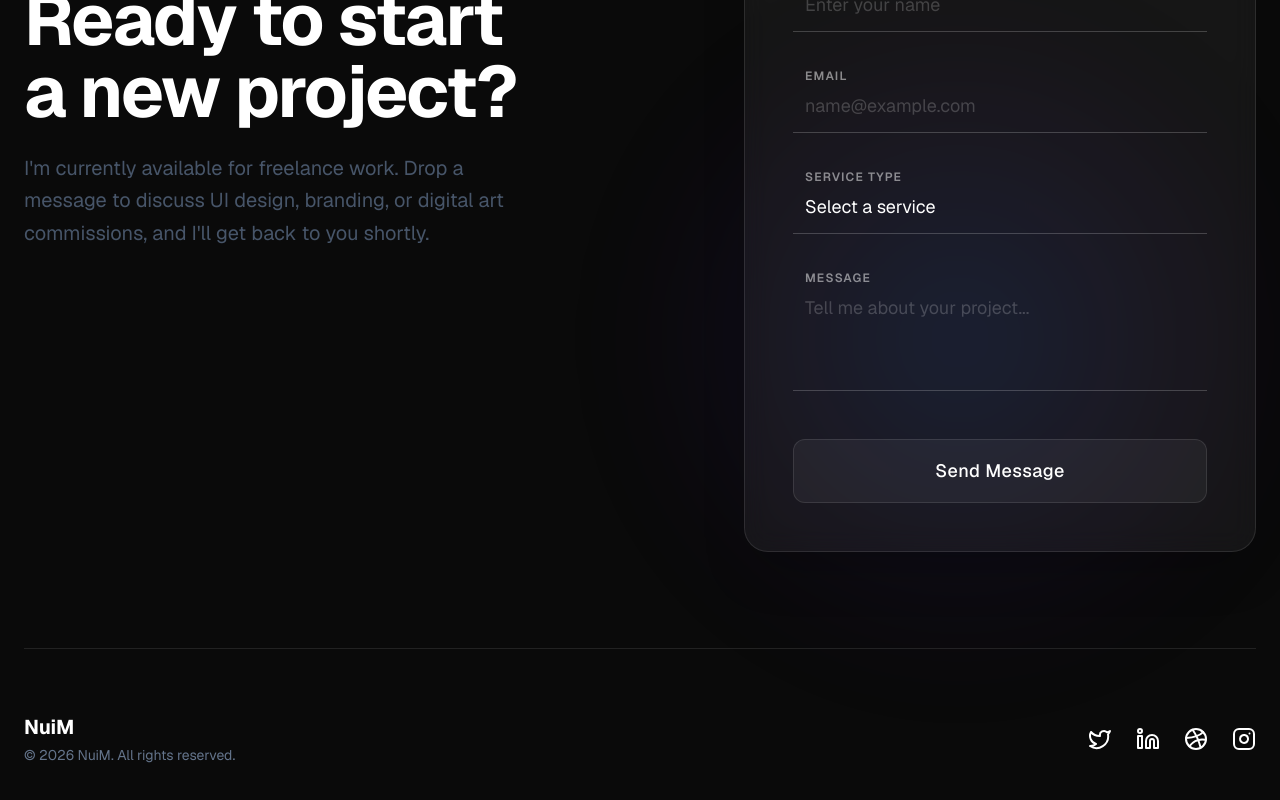
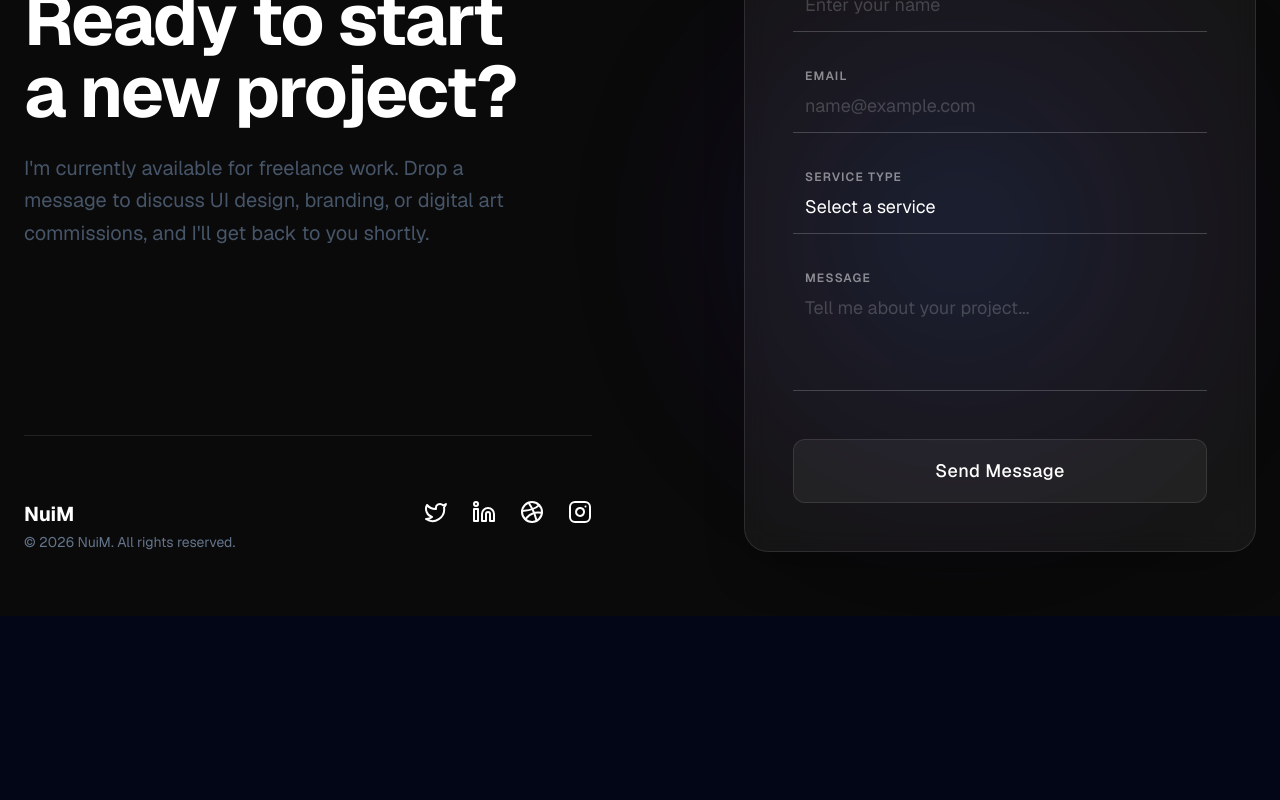
Before and after one commit to nilmala-ui/nuim-portfolio, a Next.js app: page /work/nuimbrand in a window 1280 px wide. Shown: the part 1812-2612 px from the top of the page. After the commit the page ends 2428 px from the top, so only its background shows below. Built offline with nearby package versions, Linux system fonts and the light colour scheme.

Commit message:
Force mobile stacking order using CSS grid and order utility

```diff
--- a/components/layout/footer.tsx
+++ b/components/layout/footer.tsx
@@ -42,10 +42,10 @@ export default function Footer() {
                 <div className="absolute top-1/2 left-1/2 -translate-x-1/2 -translate-y-1/2 w-full max-w-[600px] aspect-square bg-[radial-gradient(circle_at_center,var(--tw-gradient-stops))] from-blue-100 via-violet-100 dark:from-blue-600/40 dark:via-violet-900/20 to-transparent blur-3xl rounded-full transform-gpu translate-z-0 will-change-transform" />
             </div>
 
-            <div className="container relative z-10 mx-auto grid grid-cols-1 lg:grid-cols-2 gap-16 lg:gap-24">
+            <div className="container relative z-10 mx-auto grid grid-cols-1 md:grid-cols-2 gap-y-12 md:gap-x-12 lg:gap-x-24">
 
-                {/* Left Column: The Hook */}
-                <div className="flex flex-col justify-between h-full">
+                {/* Left Column: The Hook (Block 1) */}
+                <div className="order-1 md:col-start-1 md:row-start-1 flex flex-col justify-between h-full">
                     <div>
                         <div className="mb-8 inline-flex items-center gap-3 rounded-full border border-stone-200 dark:border-white/10 bg-white dark:bg-white/5 px-4 py-2 backdrop-blur-md shadow-sm dark:shadow-none hover:border-blue-500/50 transition-colors">
                             <span className="relative flex h-3 w-3">
@@ -62,8 +62,8 @@ export default function Footer() {
 
                 </div>
 
-                {/* Right Column: The Terminal Grid Form */}
-                <div className="flex flex-col justify-center">
+                {/* Right Column: The Terminal Grid Form (Block 2) */}
+                <div className="order-2 md:col-start-2 md:row-span-2 flex flex-col justify-center">
                     <div className="relative w-full max-w-lg mx-auto lg:ml-auto lg:mr-0 p-8 md:p-12 rounded-3xl bg-white dark:bg-white/5 backdrop-blur-md border shadow-2xl overflow-hidden transition-colors duration-500 border-stone-200 dark:border-white/10 focus-within:border-blue-500/50 transform-gpu translate-z-0 will-change-transform shadow-[0_8px_32px_rgba(0,0,0,0.05)] dark:shadow-2xl">
 
                         {/* Inner form glass reflection */}
@@ -194,10 +194,8 @@ export default function Footer() {
                     </div>
                 </div>
 
-            </div>
-
-            {/* Bottom Footer Section: Copyright & Socials */}
-            <div className="container relative z-10 mx-auto mt-16 md:mt-24 pt-8 md:pt-16 flex flex-col md:flex-row items-center md:items-center justify-between gap-6 border-t border-stone-200 dark:border-white/10 transition-colors">
+                {/* Bottom Footer Section: Copyright & Socials (Block 3) */}
+                <div className="order-3 md:col-start-1 md:row-start-2 self-end pt-8 md:pt-16 flex flex-col md:flex-row items-center md:items-start justify-between gap-6 border-t border-stone-200 dark:border-white/10 transition-colors mt-8 md:mt-0">
                     <div className="flex flex-col gap-1 items-center md:items-start text-center md:text-left">
                         <h3 className="text-xl font-bold text-slate-900 dark:text-white transition-colors">NuiM</h3>
                         <p className="text-sm text-slate-500 dark:text-muted-foreground transition-colors">© {new Date().getFullYear()} NuiM. All rights reserved.</p>
@@ -221,6 +219,8 @@ export default function Footer() {
                         </Link>
                     </div>
                 </div>
+
+            </div>
         </footer>
     );
 }
```
Lines whose indentation alone changed are shown as unchanged.
